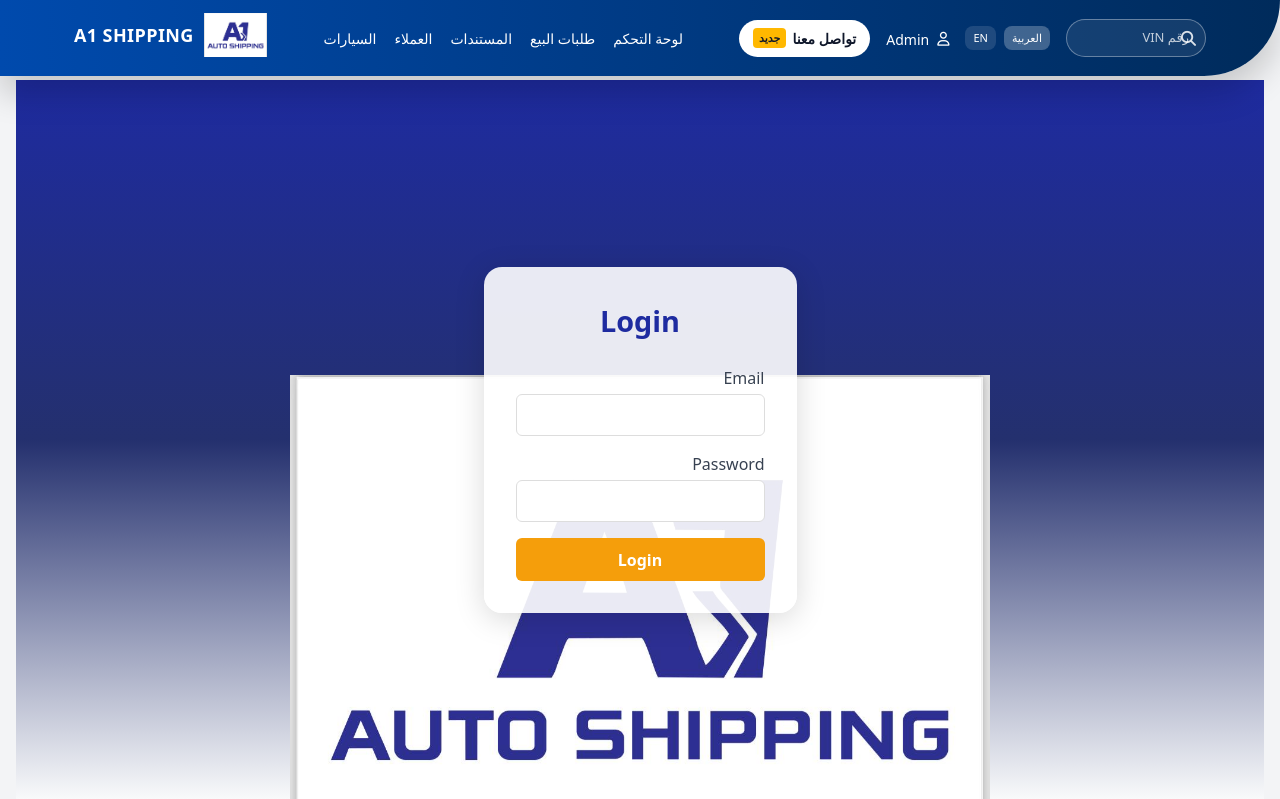
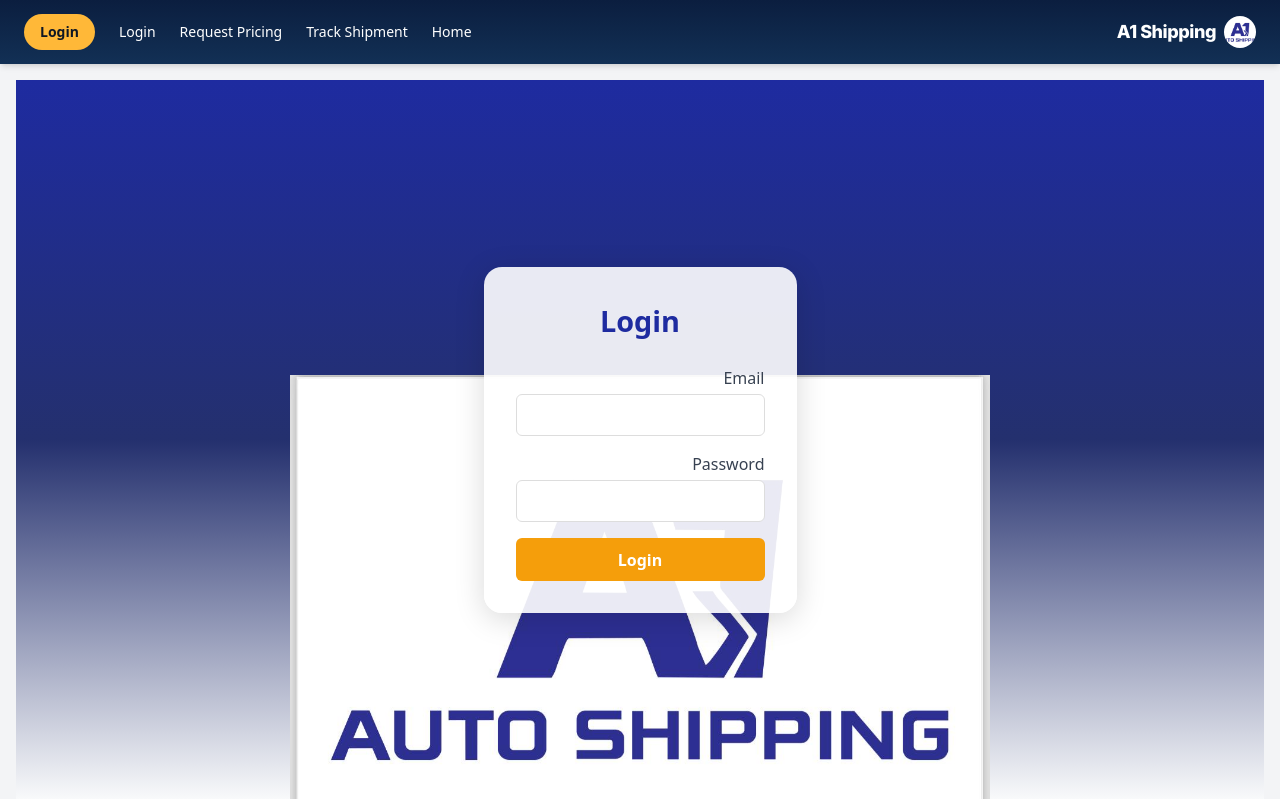
Before and after one commit to a1shippping-debug/2, a Flask app: a page that uses app/templates/components/header.html in a window 1280 px wide. Shown: the top 799 px of the page. Run offline with Flask 3, Linux system fonts and the light colour scheme; some libraries are stand-ins or nearby versions.

Commit message:
Enhance header with role-based navigation and mobile menu
Refactor header component to dynamically generate navigation links based on user roles and improve mobile menu functionality.

```diff
--- a/app/templates/components/header.html
+++ b/app/templates/components/header.html
@@ -1,170 +1,135 @@
-<header class="main-header is-rtl" id="site-header">
-  <div class="main-header__inner">
-    <!-- ✅ Logo -->
-    <div class="main-header__left">
-      <div class="main-header__logo">
-        <a href="/">
-          <img src="{{ url_for('static', filename='logo.jpeg') }}" alt="A1 Shipping Logo">
-          <span>A1 SHIPPING</span>
-        </a>
-      </div>
-    </div>
+{% set raw_role = (current_user.role.name|lower) if (current_user.is_authenticated and current_user.role and current_user.role.name) else '' %}
+{% set role_name = 'guest' %}
+{% if raw_role in ['admin', 'manager'] %}
+  {% set role_name = 'admin' %}
+{% elif raw_role in ['employee', 'staff', 'employees'] %}
+  {% set role_name = 'employee' %}
+{% elif raw_role == 'accountant' %}
+  {% set role_name = 'accountant' %}
+{% elif raw_role == 'customer' %}
+  {% set role_name = 'customer' %}
+{% endif %}
+{% set nav_by_role = {
+  'admin': [
+    {'label': _('Admin Dashboard'), 'url': url_for('admin.dashboard')},
+    {'label': _('Operations Dashboard'), 'url': url_for('ops.dashboard')},
+    {'label': _('Vehicles'), 'url': url_for('ops.cars_list')},
+    {'label': _('Customers'), 'url': url_for('ops.customers_list')},
+    {'label': _('Bill of Lading'), 'url': url_for('acct.bol_list')}
+  ],
+  'employee': [
+    {'label': _('Operations Dashboard'), 'url': url_for('ops.dashboard')},
+    {'label': _('Vehicles'), 'url': url_for('ops.cars_list')},
+    {'label': _('Shipments'), 'url': url_for('ops.shipments_list')},
+    {'label': _('Customers'), 'url': url_for('ops.customers_list')},
+    {'label': _('Sale Listings'), 'url': url_for('ops.sale_listings_list')}
+  ],
+  'accountant': [
+    {'label': _('Accounting Dashboard'), 'url': url_for('acct.dashboard')},
+    {'label': _('Invoices'), 'url': url_for('acct.invoices_list')},
+    {'label': _('Payments'), 'url': url_for('acct.payments_list')},
+    {'label': _('Bill of Lading'), 'url': url_for('acct.bol_list')}
+  ],
+  'customer': [
+    {'label': _('Customer Dashboard'), 'url': url_for('cust.dashboard')},
+    {'label': _('My Cars'), 'url': url_for('cust.my_cars')},
+    {'label': _('Track Shipment'), 'url': url_for('cust.track')},
+    {'label': _('My Invoices'), 'url': url_for('cust.invoices_list')}
+  ],
+  'guest': [
+    {'label': _('Home'), 'url': url_for('index')},
+    {'label': _('Track Shipment'), 'url': url_for('cust.track')},
+    {'label': _('Request Pricing'), 'url': url_for('pricing_request')},
+    {'label': _('Login'), 'url': url_for('auth.login')}
+  ]
+} %}
+{% set nav_links = nav_by_role.get(role_name, nav_by_role['guest']) %}
+{% set show_staff_search = role_name in ['admin', 'employee', 'accountant'] %}
+{% set role_labels = {
+  'admin': _('Administrator'),
+  'employee': _('Employee'),
+  'accountant': _('Accountant'),
+  'customer': _('Customer'),
+  'guest': _('Guest')
+} %}
+{% set role_label = role_labels.get(role_name, role_labels['guest']) %}
+{% set user_display_name = (current_user.name|trim) if (current_user.is_authenticated and current_user.name) else '' %}
+{% set user_label = user_display_name or role_label %}
+{% set is_authenticated = current_user.is_authenticated %}
+<nav class="fixed top-0 inset-x-0 z-50 bg-gradient-to-b from-[#0B1E3F] to-[#123055] text-white shadow-md">
+  <div class="max-w-7xl mx-auto px-4">
+    <div class="h-16 flex items-center justify-between px-2"
+         x-data="{ open:false, m:false }"
+         x-effect="document.body.style.overflow = open ? 'hidden' : ''"
+         @click.outside="open=false"
+         @keydown.escape.window="open=false">
 
-    <!-- ✅ Navigation -->
-    <nav class="main-header__nav" aria-label="Main navigation">
-      <ul class="main-header__nav-list">
-        <li><a href="/ops/cars" class="main-header__link">السيارات</a></li>
-        <li><a href="/ops/customers" class="main-header__link">العملاء</a></li>
-        <li><a href="/acct/bol" class="main-header__link">المستندات</a></li>
-        <li><a href="/ops/sale-listings" class="main-header__link">طلبات البيع</a></li>
-        <li><a href="/admin/dashboard" class="main-header__link">لوحة التحكم</a></li>
-      </ul>
-    </nav>
+      <!-- Logo -->
+      <a href="/" class="flex items-center gap-2 font-heading font-extrabold text-lg tracking-tight hover:opacity-90 transition">
+        <img src="{{ url_for('static', filename='logo.jpeg') }}" alt="Logo" class="h-8 w-8 rounded-full object-cover">
+        <span>A1 Shipping</span>
+      </a>
 
-    <!-- ✅ Actions -->
-    <div class="main-header__actions">
-      <!-- Search -->
-      <div class="main-header__search">
-        <form id="vehicle-search-form">
-          <input
-            type="text"
-            class="main-header__input"
-            id="vehicle-search-input"
-            placeholder="رقم VIN"
-          />
-          <button type="submit" class="main-header__search-btn">
+      <!-- Desktop Menu -->
+      <div class="hidden md:flex items-center gap-6 text-sm">
+        {% for item in nav_links %}
+        <a href="{{ item.url }}" class="hover:text-[#FFB838]">{{ item.label }}</a>
+        {% endfor %}
+
+        {% if show_staff_search %}
+        <!-- VIN Search -->
+        <form id="vehicle-search-form" class="relative hidden lg:block">
+          <input id="vehicle-search-input" type="search" inputmode="latin" dir="ltr" placeholder="VIN"
+                 class="w-52 rounded-full bg-white/10 placeholder-white/70 focus:bg-white/20 focus:ring-2 focus:ring-[#FFB838] px-3 py-1.5 text-sm outline-none transition">
+          <button class="absolute right-3 top-2 text-white/80" type="submit">
             <i class="fa-solid fa-magnifying-glass"></i>
           </button>
         </form>
+        {% endif %}
+
+        <!-- User -->
+        {% if is_authenticated %}
+        <div class="relative" x-data="{m:false}">
+          <button @click="m=!m" class="flex items-center gap-2 hover:text-[#FFB838]">
+            <i class="fa-regular fa-user text-lg"></i>
+            <span class="hidden lg:inline text-sm">{{ user_label }}</span>
+          </button>
+          <div x-show="m" @click.outside="m=false" x-transition
+               class="absolute right-0 mt-2 w-56 bg-white text-neutral-800 rounded-md shadow-lg py-2 text-sm z-50">
+            <div class="px-3 py-2 text-gray-600">
+              {{ _('Signed in as') }} <span class="font-semibold">{{ user_label }}</span><br>
+              <span class="text-xs text-gray-400">{{ role_label }}</span>
+            </div>
+            <a href="{{ url_for('auth.logout') }}" class="block px-3 py-2 hover:bg-gray-100 text-red-600">{{ _('Logout') }}</a>
+          </div>
+        </div>
+        {% else %}
+        <a href="{{ url_for('auth.login') }}" class="px-4 py-2 rounded-full bg-[#FFB838] text-neutral font-semibold hover:opacity-90 transition">
+          {{ _('Login') }}
+        </a>
+        {% endif %}
       </div>
 
-      <!-- Languages -->
-      <div class="main-header__languages">
-        <a href="?lang=ar" class="is-active">العربية</a>
-        <a href="?lang=en">EN</a>
-      </div>
-
-      <!-- User -->
-      <div class="main-header__user">
-        <button class="main-header__user-btn" id="userMenuBtn">
-          <i class="fa-regular fa-user"></i>
-          <span>Admin</span>
-        </button>
-        <div class="main-header__user-menu" id="userMenu">
-          <div class="main-header__user-name">مرحباً، Admin</div>
-          <a href="/auth/logout">خروج</a>
-        </div>
-      </div>
-
-      <!-- CTA -->
-      <a href="#contact" class="main-header__cta">
-        تواصل معنا <span>جديد</span>
-      </a>
+      <!-- Mobile Menu Button -->
+      <button class="md:hidden p-2 rounded hover:bg-white/10 focus:ring-2 focus:ring-white/40 transition"
+              @click="open=!open"
+              :aria-expanded="open ? 'true' : 'false'"
+              aria-controls="mobile-menu">
+        <i class="fa-solid fa-bars text-xl"></i>
+      </button>
     </div>
 
-    <!-- ✅ Mobile Toggle -->
-    <button class="main-header__toggle" id="mobileToggle" aria-expanded="false" aria-controls="mobileMenu">
-      <i class="fa-solid fa-bars"></i>
-      <span class="sr-only">فتح القائمة</span>
-    </button>
-
-    <!-- ✅ Mobile Menu -->
-    <div class="main-header__mobile" id="mobileMenu">
-      <div class="main-header__mobile-search">
-        <input type="text" placeholder="رقم VIN" />
-        <button type="button"><i class="fa-solid fa-magnifying-glass"></i></button>
-      </div>
-
-      <nav class="main-header__mobile-nav" role="menu">
-        <a href="/ops/cars" role="menuitem">السيارات</a>
-        <a href="/ops/customers" role="menuitem">العملاء</a>
-        <a href="/acct/bol" role="menuitem">المستندات</a>
-        <a href="/ops/sale-listings" role="menuitem">طلبات البيع</a>
-        <a href="/admin/dashboard" role="menuitem">لوحة التحكم</a>
-      </nav>
-
-      <div class="main-header__mobile-meta">
-        <div class="main-header__mobile-account">
-          <a href="/auth/logout">خروج</a>
-        </div>
-
-        <div class="main-header__languages">
-          <a href="?lang=ar" class="is-active">العربية</a>
-          <a href="?lang=en">EN</a>
-        </div>
-
-        <a href="#contact" class="main-header__mobile-cta">تواصل معنا</a>
-      </div>
+    <!-- Mobile Menu -->
+    <div id="mobile-menu" x-show="open" x-transition
+         class="md:hidden bg-[#0B1E3F] text-white border-t border-white/10 rounded-b-md py-3 px-4 space-y-2 text-sm">
+      {% for item in nav_links %}
+      <a href="{{ item.url }}" class="block hover:text-[#FFB838]" role="menuitem">{{ item.label }}</a>
+      {% endfor %}
+      {% if is_authenticated %}
+      <a href="{{ url_for('auth.logout') }}" class="block text-red-400 font-semibold hover:text-red-300 mt-3">{{ _('Logout') }}</a>
+      {% else %}
+      <a href="{{ url_for('auth.login') }}" class="block font-semibold hover:text-[#FFB838] mt-3">{{ _('Login') }}</a>
+      {% endif %}
     </div>
   </div>
-</header>
-
-<div class="main-header__overlay" id="menuOverlay" style="display:none;"></div>
-
-
-<script>
-document.addEventListener("DOMContentLoaded", () => {
-  const body = document.body;
-  const header = document.getElementById("site-header");
-  const toggle = document.getElementById("mobileToggle");
-  const menu = document.getElementById("mobileMenu");
-  const overlay = document.getElementById("menuOverlay");
-  const userBtn = document.getElementById("userMenuBtn");
-  const userMenu = document.getElementById("userMenu");
-
-  // ✅ Mobile toggle
-  toggle.addEventListener("click", () => {
-    const isOpen = header.classList.toggle("main-header--open");
-    toggle.setAttribute("aria-expanded", isOpen);
-    body.classList.toggle("menu-open", isOpen);
-    overlay.style.display = isOpen ? "block" : "none";
-  });
-
-  // ✅ Overlay click closes menu
-  overlay.addEventListener("click", () => {
-    header.classList.remove("main-header--open");
-    body.classList.remove("menu-open");
-    overlay.style.display = "none";
-  });
-
-  // ✅ User dropdown
-  userBtn.addEventListener("click", (e) => {
-    e.stopPropagation();
-    userMenu.classList.toggle("open");
-  });
-
-  document.addEventListener("click", (e) => {
-    if (!userMenu.contains(e.target) && !userBtn.contains(e.target)) {
-      userMenu.classList.remove("open");
-    }
-  });
-
-  // ✅ VIN search redirect
-  const form = document.getElementById("vehicle-search-form");
-  const input = document.getElementById("vehicle-search-input");
-  if (form) {
-    form.addEventListener("submit", (e) => {
-      e.preventDefault();
-      const vin = input.value.trim();
-      if (vin) window.location.href = "/tracking/" + encodeURIComponent(vin);
-    });
-  }
-});
-
-// ✅ إصلاح تعليق الشاشة بعد تسجيل الدخول أو تحميل صفحة جديدة
-window.addEventListener("load", () => {
-  document.body.classList.remove("menu-open");
-  const header = document.getElementById("site-header");
-  const overlay = document.getElementById("menuOverlay");
-  if (header) header.classList.remove("main-header--open");
-  if (overlay) overlay.style.display = "none";
-});
-
-window.addEventListener("pageshow", () => {
-  document.body.classList.remove("menu-open");
-  const header = document.getElementById("site-header");
-  const overlay = document.getElementById("menuOverlay");
-  if (header) header.classList.remove("main-header--open");
-  if (overlay) overlay.style.display = "none";
-});
-</script>
+</nav>
```
